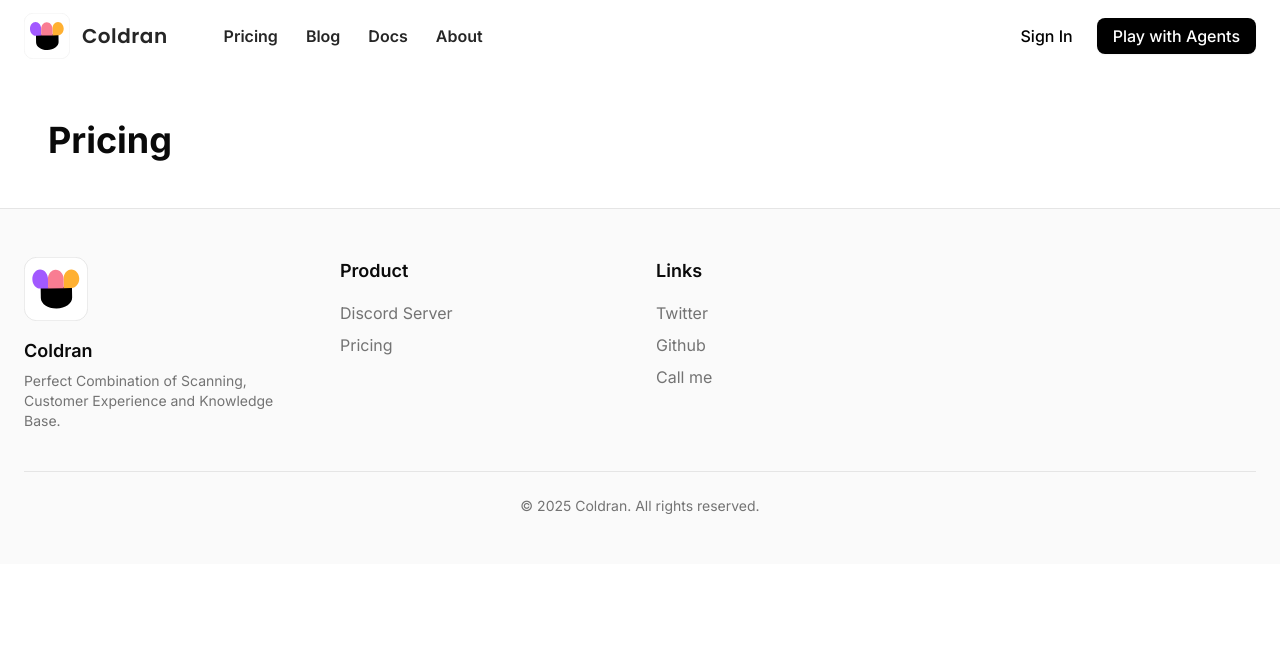
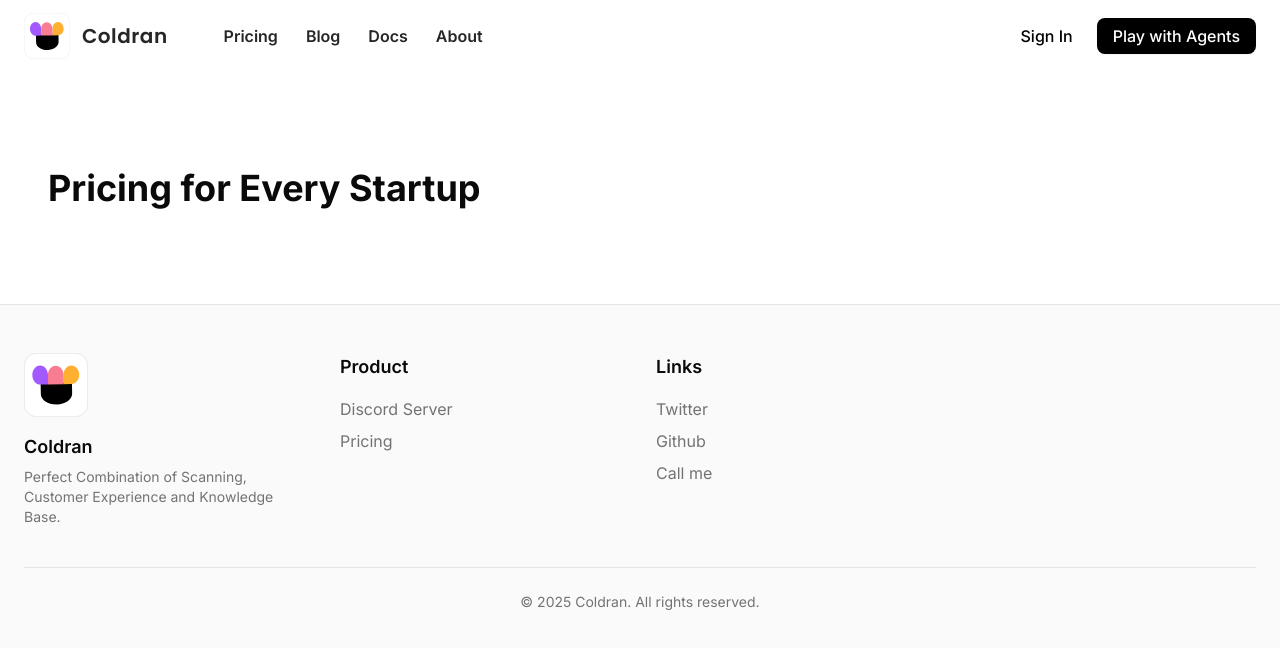
Before and after one commit to ColdranAI/web, a Next.js app: page /pricing in a window 1280 px wide. Shown: the top 648 px of the page. Built offline with nearby package versions, Linux system fonts and the light colour scheme.

Commit message:
Update page.tsx

```diff
--- a/src/app/(marketing)/pricing/page.tsx
+++ b/src/app/(marketing)/pricing/page.tsx
@@ -1,7 +1,7 @@
 export default function PricingPage() {
   return (
-    <div className="max-w-7xl mx-auto px-4 lg:px-6 py-12">
-      <h1 className="text-4xl font-bold">Pricing</h1>
+    <div className="max-w-7xl mx-auto px-4 lg:px-6 py-24">
+      <h1 className="text-4xl font-bold">Pricing for Every Startup</h1>
     </div>
   );
 }
```
